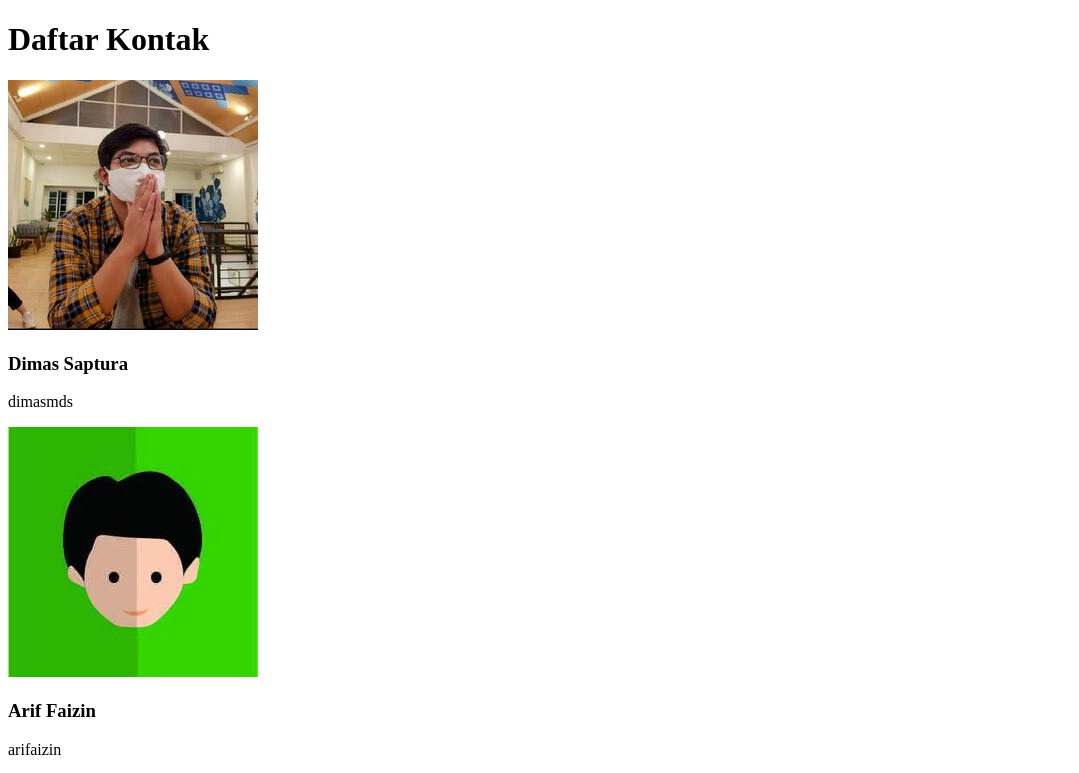
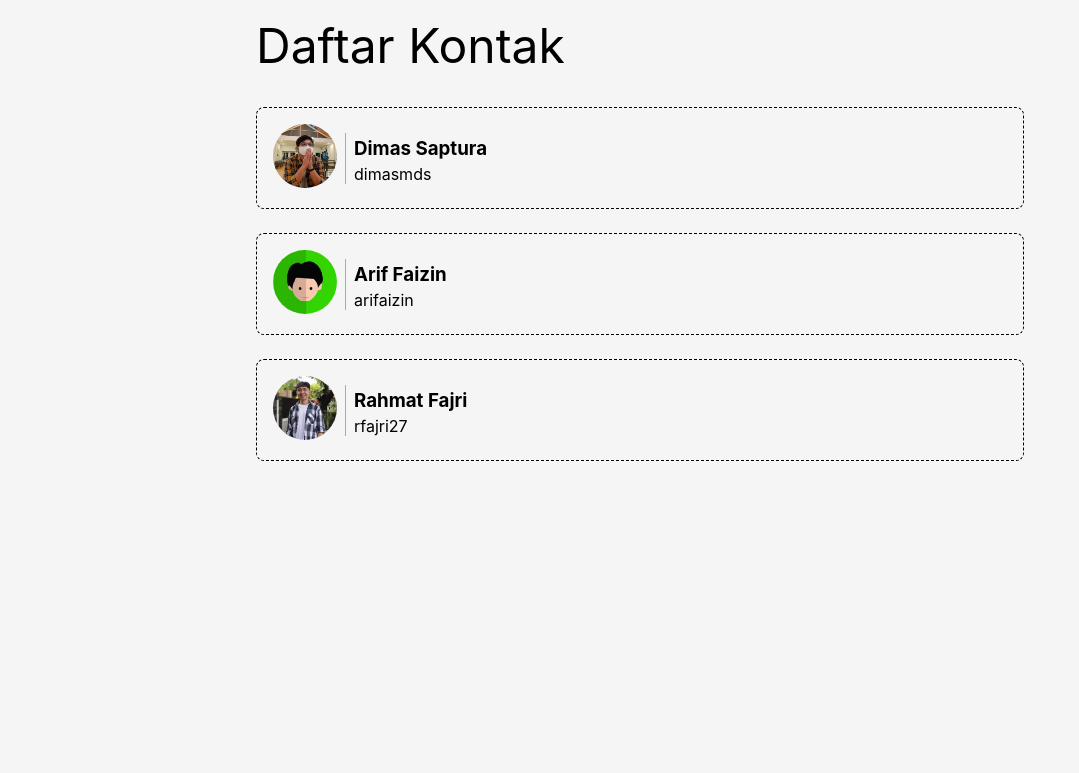
Before and after one commit to saufister/react-contact-app, a React (Vite) app: page / in a window 1280 px wide. Shown: the top 773 px of the page, without its empty margins (0-1079 px from the left). Built offline with nearby package versions, Linux system fonts and the light colour scheme.

Commit message:
tambah style

```diff
--- a/index.html
+++ b/index.html
@@ -1,6 +1,7 @@
 <!doctype html>
 <html lang="en">
   <head>
+    <!-- <link rel="stylesheet" href="style.css"> -->
     <meta charset="UTF-8" />
     <link rel="icon" type="image/svg+xml" href="/vite.svg" />
     <meta name="viewport" content="width=device-width, initial-scale=1.0" />
--- /dev/null
+++ b/public/style.css
@@ -0,0 +1,88 @@
+/* * {
+    padding: 0;
+    margin: 0;
+    box-sizing: border-box;
+  } */
+
+  body {
+    font-family: 'Inter', sans-serif;
+    background-color: whitesmoke;
+  }
+
+  img {
+    width: 100%;
+  }
+
+  .contact-app {
+    max-width: 800px;
+    margin: 0 auto;
+    padding: 16px;
+
+  }
+
+  .contact-app  h1 {
+    font-weight: normal;
+    font-size: 48px;
+    margin-bottom: 32px;
+  }
+
+  .contact-item {
+    display: flex;
+    align-items: center;
+    margin: 24px 0;
+    border: 1px dashed black;
+    padding: 16px;
+    border-radius: 8px;
+  }
+
+  .contact-item__image img {
+    width: 64px;
+    border-radius: 50%;
+  }
+
+  .contact-item__body {
+    margin-left: 8px;
+    padding-left: 8px;
+    border-left: 1px solid #aaa;
+    flex: 1;
+  }
+
+  .contact-item__title {
+    padding: 4px 0;
+  }
+
+  .contact-item__username {
+    font-weight: lighter;
+  }
+
+  .contact-item__delete {
+    padding: 8px;
+    font-size: 18px;
+    background-color: orangered;
+    color: white;
+    border: 0;
+    border-radius: 4px;
+    cursor: pointer;
+  }
+
+  .contact-input {
+    border: 1px dashed black;
+    padding: 16px;
+    margin: 14px 0;
+    border-radius: 8px;
+    margin-bottom: 32px;
+  }
+
+  .contact-input input {
+    display: block;
+    width: 100%;
+    padding: 8px;
+    margin: 8px 0;
+    font-family: 'Inter', sans-serif;
+  }
+
+  .contact-input button {
+    width: 100%;
+    padding: 8px;
+    font-family: 'Inter', sans-serif;
+  }
--- a/src/index.jsx
+++ b/src/index.jsx
@@ -1,7 +1,8 @@
 import React from "react";
 import { createRoot } from "react-dom/client";
 import ContactApp from "./ContactApp";
-
+// styling
+import "./style.css";
 const element = <h1> Hello,world mas bro !</h1>;
 const root = createRoot(document.getElementById("root"));
 root.render(<ContactApp />);
--- /dev/null
+++ b/src/style.css
@@ -0,0 +1,88 @@
+* {
+    padding: 0;
+    margin: 0;
+    box-sizing: border-box;
+  }
+
+  body {
+    font-family: 'Inter', sans-serif;
+    background-color: whitesmoke;
+  }
+
+  img {
+    width: 100%;
+  }
+
+  .contact-app {
+    max-width: 800px;
+    margin: 0 auto;
+    padding: 16px;
+
+  }
+
+  .contact-app  h1 {
+    font-weight: normal;
+    font-size: 48px;
+    margin-bottom: 32px;
+  }
+
+  .contact-item {
+    display: flex;
+    align-items: center;
+    margin: 24px 0;
+    border: 1px dashed black;
+    padding: 16px;
+    border-radius: 8px;
+  }
+
+  .contact-item__image img {
+    width: 64px;
+    border-radius: 50%;
+  }
+
+  .contact-item__body {
+    margin-left: 8px;
+    padding-left: 8px;
+    border-left: 1px solid #aaa;
+    flex: 1;
+  }
+
+  .contact-item__title {
+    padding: 4px 0;
+  }
+
+  .contact-item__username {
+    font-weight: lighter;
+  }
+
+  .contact-item__delete {
+    padding: 8px;
+    font-size: 18px;
+    background-color: orangered;
+    color: white;
+    border: 0;
+    border-radius: 4px;
+    cursor: pointer;
+  }
+
+  .contact-input {
+    border: 1px dashed black;
+    padding: 16px;
+    margin: 14px 0;
+    border-radius: 8px;
+    margin-bottom: 32px;
+  }
+
+  .contact-input input {
+    display: block;
+    width: 100%;
+    padding: 8px;
+    margin: 8px 0;
+    font-family: 'Inter', sans-serif;
+  }
+
+  .contact-input button {
+    width: 100%;
+    padding: 8px;
+    font-family: 'Inter', sans-serif;
+  }
```
